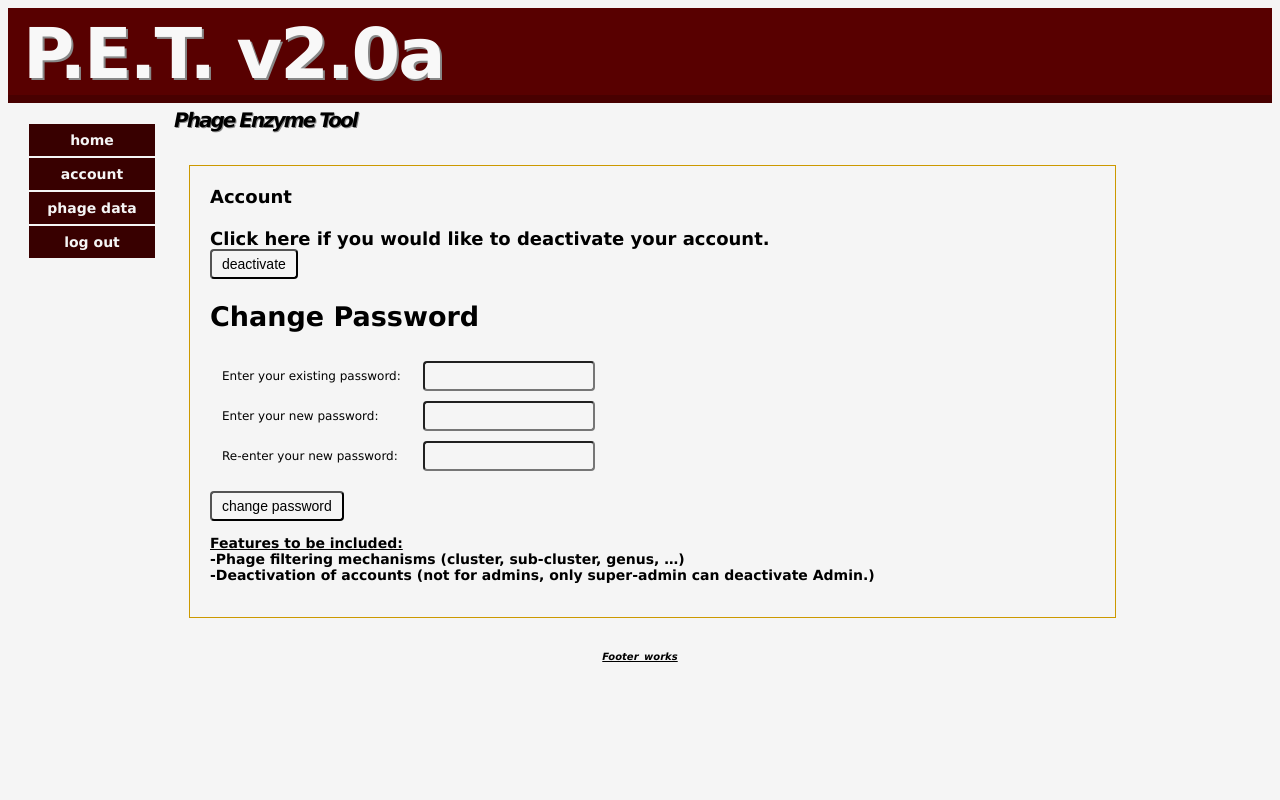
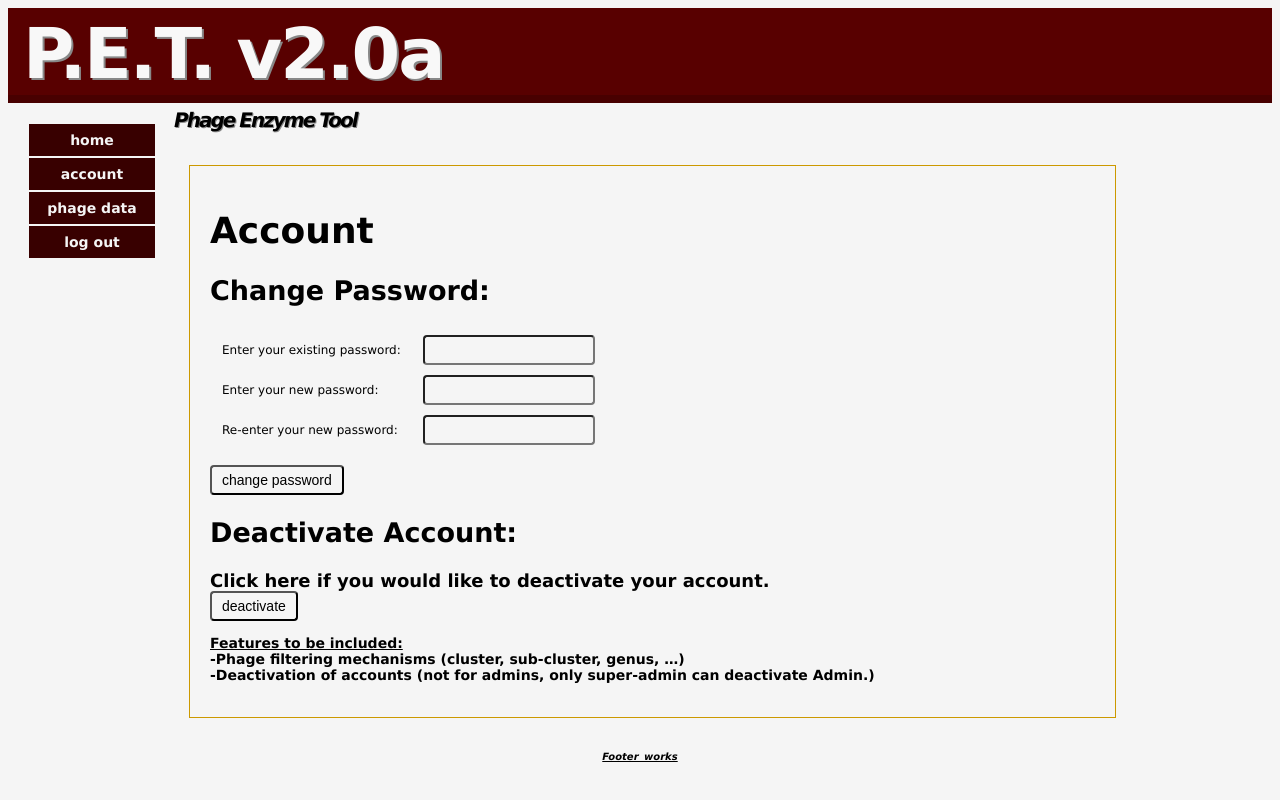
Before and after one commit to ulmpet/Capstone, a PHP site: page /account in a window 1280 px wide. Run offline with PHP 8.4, Linux system fonts and the light colour scheme; the visitor is signed in with stand-in values (Sample User, id 1); some libraries are stand-ins or nearby versions.

Commit message:
Modified page
Fixed the page layout a bit. Looks more fluid.
Put the deactivate account at the bottom.

```diff
--- a/application/view/account/account.php
+++ b/application/view/account/account.php
@@ -1,17 +1,8 @@
 <div class="container">
-    Account
+    <h1>Account</h1>
 
     <div>
-        <form method = "POST" action = "">
-            <br>
-            Click here if you would like to deactivate your account.
-            <br>
-            <input name="Deactivate" type="submit" value="Deactivate"/>
-        </form>
-    </div>
-
-    <div>
-        <h2>Change Password</h2>
+        <h2>Change Password:</h2>
         <form method="POST" action="">
     <table>
         <tr>
@@ -30,6 +21,15 @@
             <p><input type= "submit" value="Change Password">
         </form>
     </div>
+    <div>
+        <h2>Deactivate Account:</h2>
+        <form method = "POST" action = "">
+            Click here if you would like to deactivate your account.
+            <br>
+            <input name="Deactivate" type="submit" value="Deactivate"/>
+        </form>
+    </div>
+
     <p>
         <u><bold>Features to be included:</bold></u></br>
         -Phage filtering mechanisms (cluster, sub-cluster, genus, …)</br>
```
